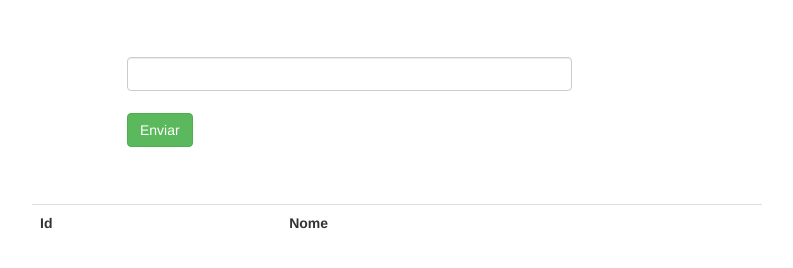
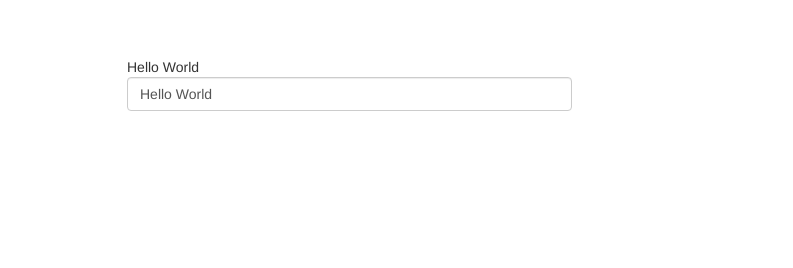
Before and after one commit to wilDouglas/myproject, a plain HTML site: page index.html at #!/home in a window 1280 px wide. Shown: the whole page, without its empty margins (243-1036 px from the left). Drawn offline with Linux system fonts and the light colour scheme.

Commit message:
incluindo a page home

```diff
--- a/assets/js/app.js
+++ b/assets/js/app.js
@@ -1,4 +1,4 @@
-var myapp = angular.module('myapp', ['ngRoute','ngResource']);
+var myapp = angular.module('myapp', ['ngRoute', 'ngResource']);
 
 myapp.config(['$routeProvider', '$locationProvider', function ($routeProvider, $locationProvider) {
 
@@ -7,14 +7,21 @@
 
         .when('/', {
 
-        templateUrl: 'view/main.html',
-        controller: 'MainCtrl'
+            templateUrl: 'view/main.html',
+             controller: 'MainCtrl'
 
-    })
+        })
+        .when('/home', {
+
+            templateUrl: 'view/home.html',
+             controller: 'HomeCtrl'
+
+        })
         .otherwise({
 
             redirectTo: '/'
-    });
+
+        });
 
     $locationProvider.html5Mode(false).hashPrefix('!');
 }]);
--- a/assets/js/controllers.js
+++ b/assets/js/controllers.js
@@ -21,3 +21,7 @@
     }
 
 }]);
+
+myapp.controller('HomeCtrl',['$scope', function ($scope) {
+    $scope.message = "Hello World";
+}]);
--- /dev/null
+++ b/view/home.html
@@ -0,0 +1,6 @@
+<div class="container">
+    <div class="col-md-5 col-md-offset-3 mg-top-5">
+        {{ message }}
+        <input type="text" class="form-control" ng-model="message"/>
+    </div>
+</div>
--- a/view/main.html
+++ b/view/main.html
@@ -1,8 +1,13 @@
 <div class="container">
     <div class="col-md-5 col-md-offset-3 mg-top-5">
+        <ul>
+            <li><a href="#!/home">Home</a></li>
+        </ul>
+    </div>
+    <div class="col-md-5 col-md-offset-3 mg-top-5">
         <form>
-        <input id="nome" ng-model="nome" type="text" class="form-control mg-bottom-5"/>
-        <button ng-click="enviar()" class="btn btn-success">Enviar</button>
+            <input id="nome" ng-model="nome" type="text" class="form-control mg-bottom-5"/>
+            <button ng-click="enviar()" class="btn btn-success">Enviar</button>
         </form>
     </div>
     <div class="col-md-8 col-md-offset-2 mg-top-5">
@@ -15,7 +20,9 @@
             <tr ng-repeat="pessoa in pessoas | orderBy: 'nome' | filter: nome">
                 <td>{{ pessoa.id }}</td>
                 <td>{{ pessoa.nome }}</td>
-                <td><button class="btn btn-danger" ng-click="removePessoa(pessoa);">x</button></td>
+                <td>
+                    <button class="btn btn-danger" ng-click="removePessoa(pessoa);">x</button>
+                </td>
             </tr>
         </table>
     </div>
```
